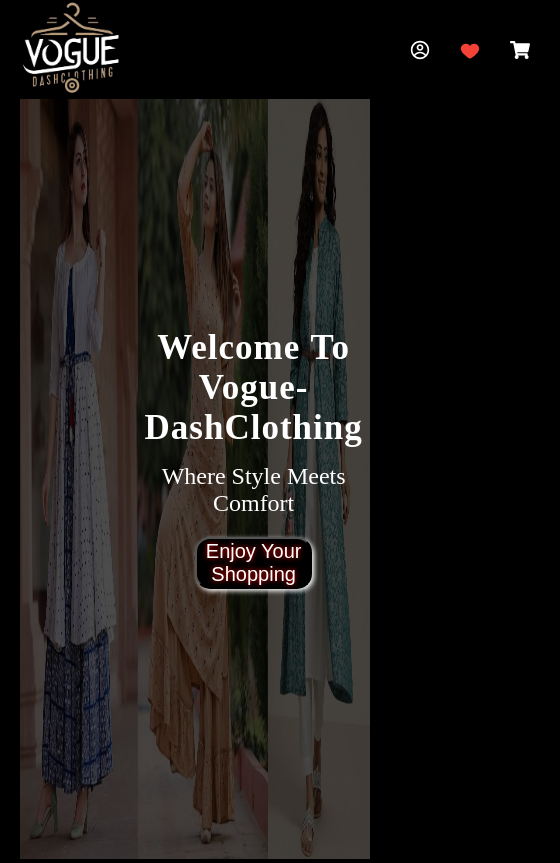
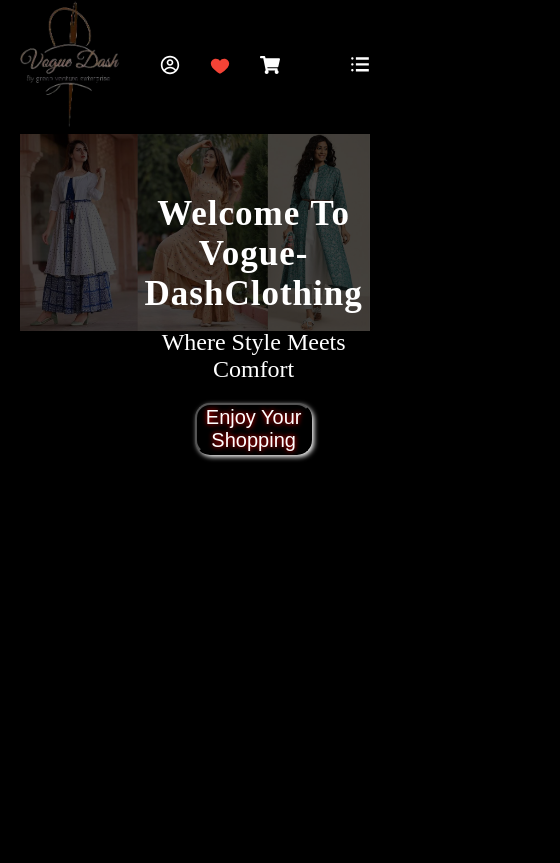
Before and after one commit to deep-lukhi/voguedesign, a React (Vite) app: page / in a window 390 px wide. Shown: the whole page, 560 px wide, since content can reach past the window. Built offline with nearby package versions, Linux system fonts and the light colour scheme.

Commit message:
header set

```diff
--- a/src/common/header/header.scss
+++ b/src/common/header/header.scss
@@ -3,25 +3,24 @@
 
     .container {
         .header1 {
-            display: grid;
-            grid-template-columns: repeat(3, 1fr);
+            display: flex;
             justify-content: space-between;
+            align-items: center;
             background-color: #000;
-            // box-shadow: 0 2px 7px whitesmoke;
-
-            // &:hover {
-            //     box-shadow: 0 2px 7px red;
-            //     transition: ease-in-out 1s;
-            // }
 
             .logo {
                 img {
                     width: 100px;
+
                 }
             }
 
             .menu {
-                padding-top: 40px;
+
+
+                @media (max-width:768px) {
+                    display: none;
+                }
 
 
                 a {
@@ -38,8 +37,28 @@
                 }
             }
 
+            .slide {
+                display: none;
+
+
+                a {
+                    color: white;
+                    font-size: 20px;
+
+                }
+
+                @media (max-width:768px) {
+
+                    display: block;
+                }
+
+
+
+
+            }
+
             .cart {
-                padding-top: 40px;
+
                 display: flex;
                 justify-content: flex-end;
 
@@ -55,22 +74,5 @@
                 }
             }
         }
-
-
-    }
-
-    @media (max-width : 568px) {
-        .header1 {
-            display: flex;
-            // justify-content: flex-end;
-            gap: 290px;
-        }
-
-        .menu {
-            display: none;
-        }
-
-
-
     }
 }
--- a/src/common/header/index.jsx
+++ b/src/common/header/index.jsx
@@ -4,6 +4,8 @@
 import { CgProfile } from "react-icons/cg";
 import { FcLike } from "react-icons/fc";
 import { FaShoppingCart } from "react-icons/fa";
+import { TfiMenuAlt } from "react-icons/tfi";
+
 
 export default function Header() {
     return (
@@ -19,10 +21,14 @@
                         <a href="">HOME&LIVING</a>
                         <a href="">ABOUT</a>
                     </div>
+
                     <div className="cart">
                         <a href=""> <CgProfile /></a>
                         <a href=""><FcLike /></a>
                         <a href="">  <FaShoppingCart /></a>
+                    </div>
+                    <div className="slide">
+                        <a href=""><TfiMenuAlt /></a>
                     </div>
                 </div>
             </div>
--- a/src/components/home/herobanner/herobanner.scss
+++ b/src/components/home/herobanner/herobanner.scss
@@ -6,14 +6,15 @@
             .herobanner-img {
                 img {
                     width: 100%;
-                    height: 90vh;
+
+                    object-fit: cover;
                 }
             }
 
             .blur {
                 background-color: rgb(0, 0, 0, .7);
                 width: 100%;
-                height: 90vh;
+                height: 100%;
                 position: absolute;
                 top: 0;
             }
@@ -48,7 +49,6 @@
                     box-shadow: 2px 2px 5px white;
                     text-shadow: 0px 0px 5px red;
 
-
                 }
             }
         }
```
Also changed, not shown: src/assets/logo/logo.webp.
